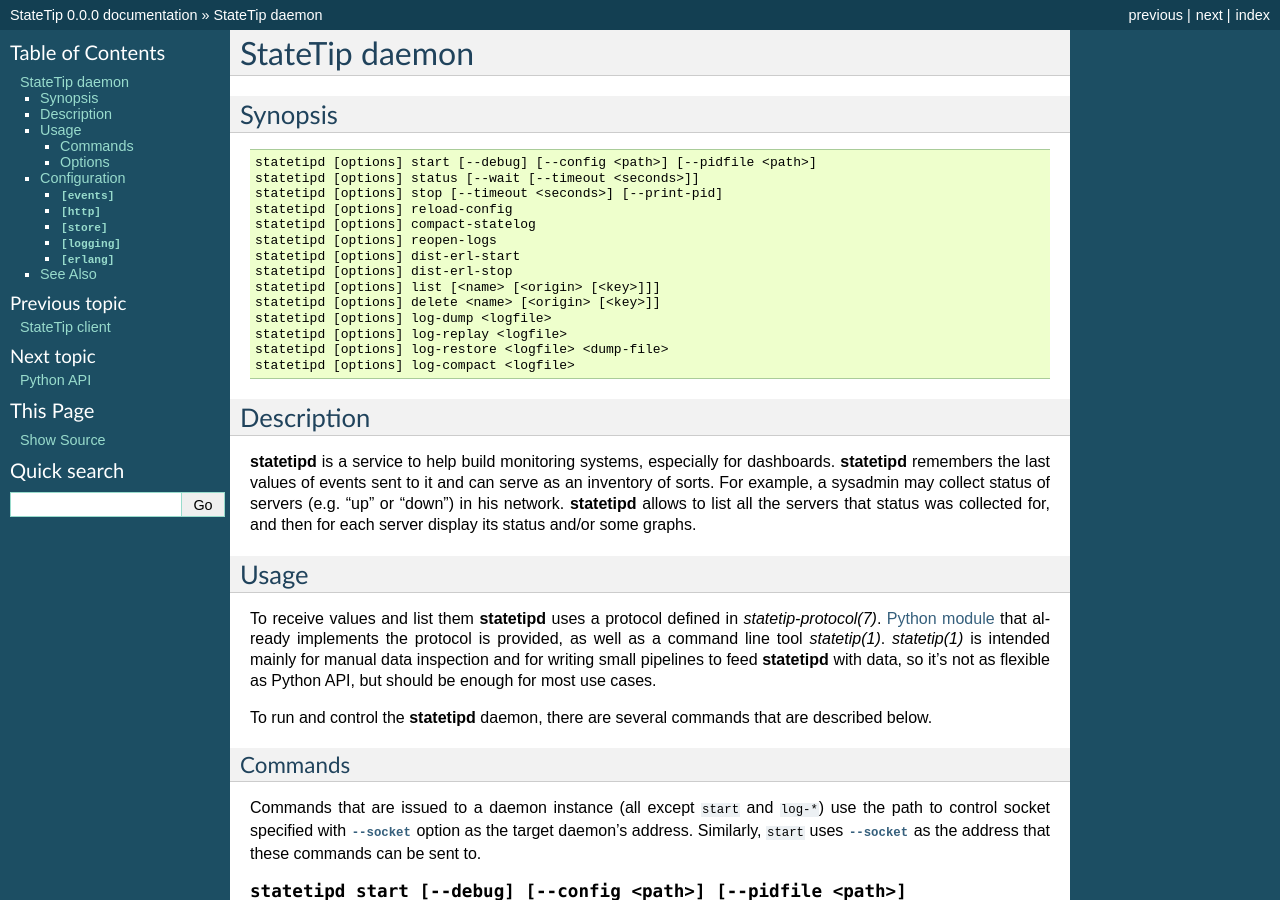
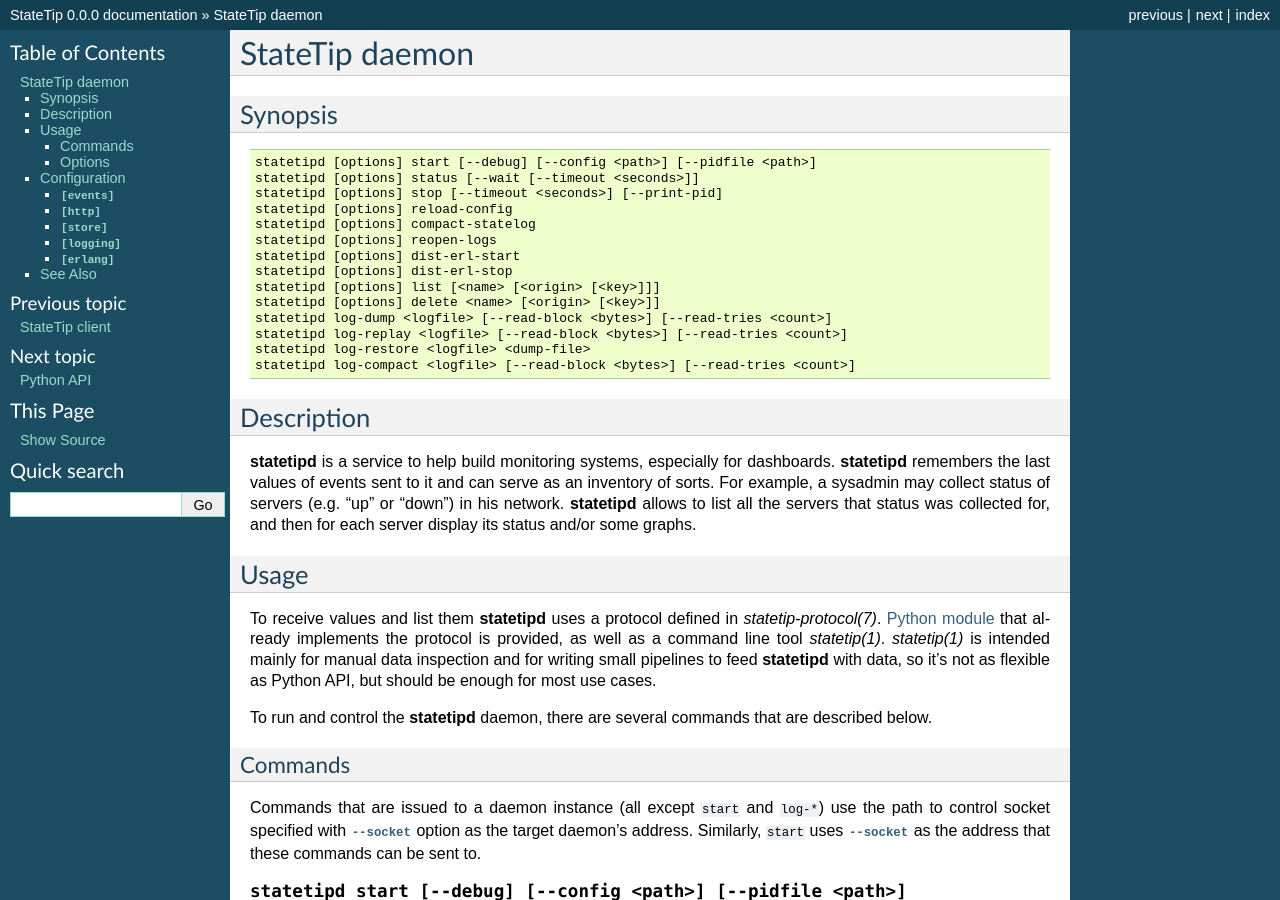
Before and after one commit to dozzie/statetip, a Sphinx documentation site: the page built from doc/manpages/daemon.rst, in a window 1280 px wide and 900 px high. Built offline with Sphinx 7.4.7, drawn with Linux system fonts in a browser that asks for light colours; some of the changed text lies outside the part shown.

Commit message:
Added --read-block and --read-tries options for admin commands.

```diff
--- a/doc/manpages/daemon.rst
+++ b/doc/manpages/daemon.rst
@@ -17,10 +17,10 @@
     statetipd [options] dist-erl-stop
     statetipd [options] list [<name> [<origin> [<key>]]]
     statetipd [options] delete <name> [<origin> [<key>]]
-    statetipd [options] log-dump <logfile>
-    statetipd [options] log-replay <logfile>
-    statetipd [options] log-restore <logfile> <dump-file>
-    statetipd [options] log-compact <logfile>
+    statetipd log-dump <logfile> [--read-block <bytes>] [--read-tries <count>]
+    statetipd log-replay <logfile> [--read-block <bytes>] [--read-tries <count>]
+    statetipd log-restore <logfile> <dump-file>
+    statetipd log-compact <logfile> [--read-block <bytes>] [--read-tries <count>]
 
 Description
 ===========
@@ -123,36 +123,30 @@
     ``null`` origin is encoded as an empty string, so the command is
     ``statetipd delete <name> "" [<key>]``.
 
-.. describe:: statetipd log-dump <logfile>
+.. describe:: statetipd log-dump <logfile> [--read-block <bytes>] [--read-tries <count>]
 
     Print the content of a state log file to *STDOUT* as a sequence of JSON
     objects, one per line. A log file can be restored from such a dump with
     ``statetipd log-restore`` command.
 
-    **TODO**: options for read block size, retries count
-
-.. describe:: statetipd log-replay <logfile>
+.. describe:: statetipd log-replay <logfile> [--read-block <bytes>] [--read-tries <count>]
 
     Replay a state log file and print the end result to *STDOUT* as a sequence
     of JSON objects, one per line. This command is similar to ``statetipd
     log-dump``, except it only prints the most recent values.
-
-    **TODO**: options for read block size, retries count
 
 .. describe:: statetipd log-restore <logfile> <dump-file>
 
     Create a state log file from a dump that was created with ``statetipd
     log-dump`` or ``statetipd log-replay``.
 
-.. describe:: statetipd log-compact <logfile>
+.. describe:: statetipd log-compact <logfile> [--read-block <bytes>] [--read-tries <count>]
 
     Compact the specified state log file. Similar in effect to ``statetipd
     log-replay`` followed by ``statetipd log-restore``.
 
     This command is executed in the calling process, not in the daemon
     instance, unlike similar command ``statetipd compact-statelog``.
-
-    **TODO**: options for read block size, retries count
 
 Options
 -------
@@ -202,6 +196,24 @@
     Flag to make ``statetipd status`` command to wait for control socket to
     appear instead of telling immediately that the daemon is stopped. Option
     intended for use in initscripts.
+
+.. option:: --read-block <bytes>
+
+    Size of a maximum block that is read from a log file. A single record
+    needs to fit in this block. It will also be used to search for a valid
+    record if a damaged entry is encountered.
+
+    The block size must be a multiple of 8.
+
+    Default is 4096 bytes. For comparison, records with a small *info* field
+    take around 150-200 bytes.
+
+.. option:: --read-tries <count>
+
+    Number of consequent read blocks (:option:`--read-block`) that will be
+    tried if a damaged entry is encountered.
+
+    Default is 3 blocks.
 
 .. _statetipd-config:
 
```
Also changed, not shown: 1 other file.
